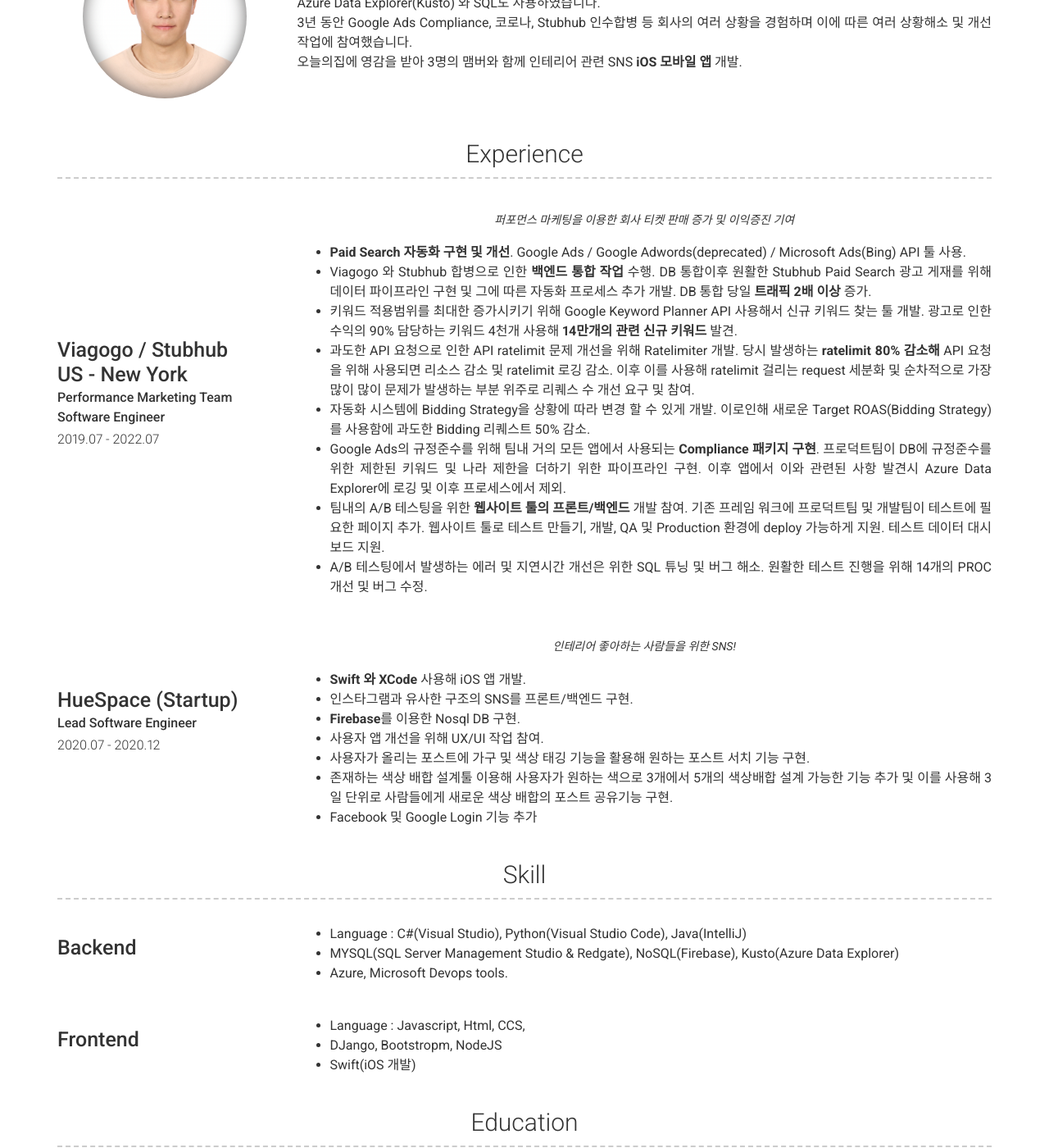
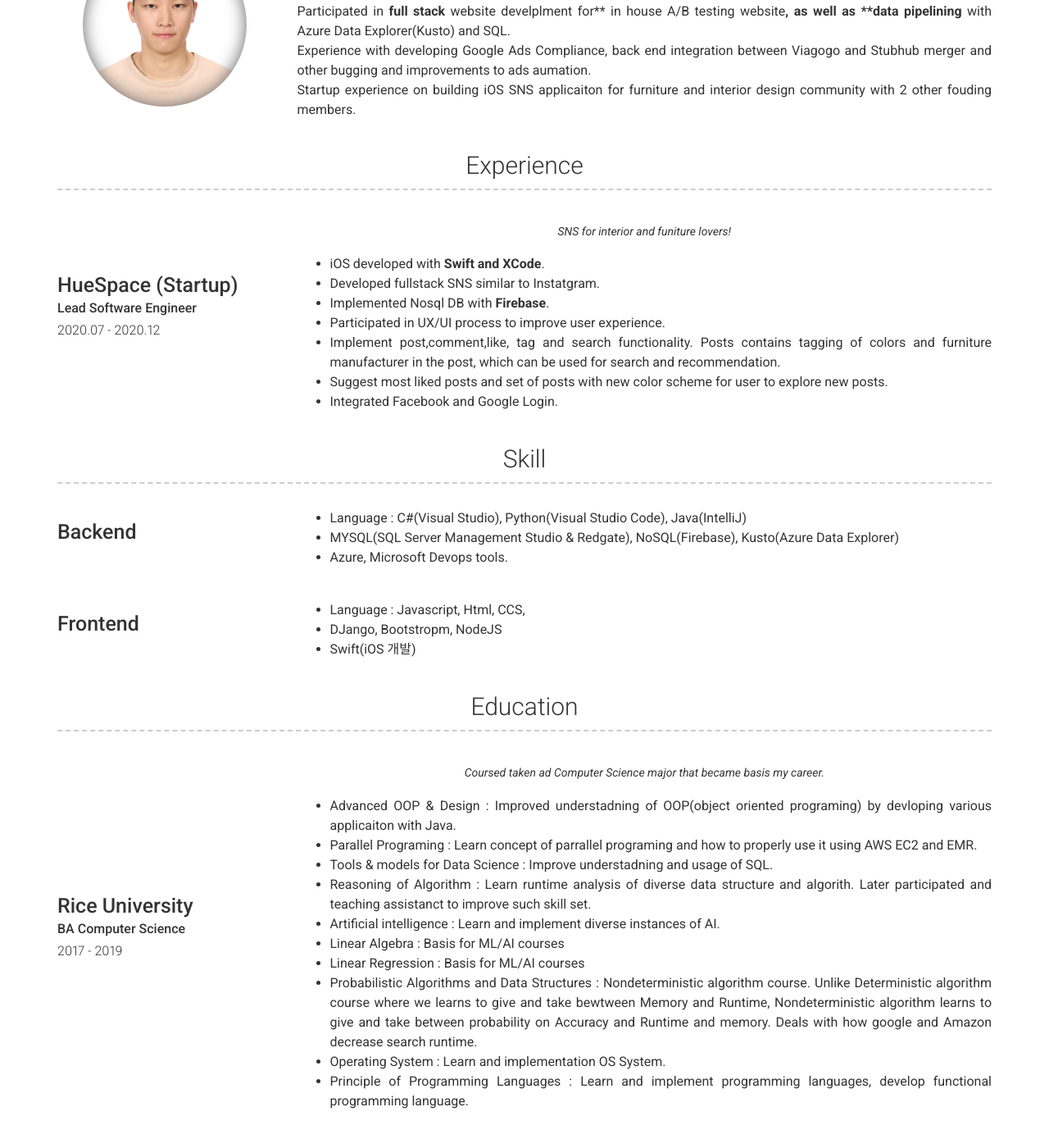
Before and after one commit to frank217/resume_eng, a Jekyll site: the page built from index.md, in a window 1280 px wide and 1400 px high, scrolled down 359 px. Shown: the whole window at 82% size. Built offline with Jekyll 4.4.1, drawn with Linux system fonts in a browser that asks for light colours; nearby versions of some CDN libraries; some of the changed text lies outside the part shown.

Commit message:
converted korean to english

```diff
--- a/_config.yml
+++ b/_config.yml
@@ -31,10 +31,10 @@ linkedin_username: dang-jun-we
 # orcid_username: 0000-0000-0000-0000
 
 # Additional icon links
-additional_links:
-- title: itsgoingto.be
-  icon: fas fa-globe
-  url: /images/Resume_Dang Jun We_2022_ENG.pdf
+# additional_links:
+#- title: itsgoingto.be
+#  icon: fas fa-globe
+#  url: /images/Resume_Dang Jun We_2022_ENG.pdf
 # - title: another link
 #   icon: font awesome brand icon name (eg. fab fa-twitter) (https://fontawesome.com/icons?d=gallery&m=free)
 #   url: Link url (eg. https://google.com)
@@ -49,12 +49,12 @@ additional_links:
 # about_title: About Me
 about_profile_image: images/profile.jpg
 about_content: | # this will include new lines to allow paragraphs
-  C# / Javascript / Python 기반의 3년차 백엔드 개발자로 3년동안 미국 뉴욕에 본사를 둔 Viagogo / Stubhub 의 퍼포먼스 마케팅팀 에서
-  **Paid Search 자동화 및 개선**을 주로 해왔습니다.<br/>
-  그 이외에도 팀내에 **A/B 테스팅 툴 웹사이트의 프런트/백엔드** 개발에 기여했으며,
-  자동화에 필요한 **데이타 파이프라이닝**을 위해 Azure Data Explorer(Kusto) 와 SQL도 사용하였습니다.<br/>
-  3년 동안 Google Ads Compliance, 코로나, Stubhub 인수합병 등 회사의 여러 상황을 경험하며 이에 따른 여러 상황해소 및 개선 작업에 참여했습니다.<br/>
-  오늘의집에 영감을 받아 3명의 맴버와 함께 인테리어 관련 SNS **iOS 모바일 앱** 개발.
+  Back-end Software Engineer with 3 years of experience. During 3 years, worked at Viagogo / Stubhub automating and improving Paid Search as part of Performance marketing team based in New York.
+  Experience with C# / Javascript / Python.<br/>
+  Participated in **full stack** website develplment for** in house A/B testing website**,
+  as well as **data pipelining** with Azure Data Explorer(Kusto) and SQL.<br/>
+  Experience with developing Google Ads Compliance, back end integration between Viagogo and Stubhub merger and other bugging and improvements to ads aumation.<br/>
+  Startup experience on building iOS SNS applicaiton for furniture and interior design community with 2 other fouding members.
 
 content:
   - title: Experience # Title for the section
@@ -67,39 +67,35 @@ content:
         sub_title: Performance Marketing Team Software Engineer
         caption:  2019.07 - 2022.07
         quote: >
-          퍼포먼스 마케팅을 이용한 회사 티켓 판매 증가 및 이익증진 기여
+          Utilize performance marketing to improve ticket sales.
         description: | # this will include new lines to allow paragraphs
-            * **Paid Search 자동화 구현 및 개선**. Google Ads / Google Adwords(deprecated) / Microsoft Ads(Bing) API 툴 사용.
-            * Viagogo 와 Stubhub 합병으로 인한 **백엔드 통합 작업** 수행. DB 통합이후 원활한 Stubhub Paid Search 광고 게재를 위해 데이터 파이프라인 구현
-            및 그에 따른 자동화 프로세스 추가 개발. DB 통합 당일 **트래픽 2배 이상** 증가.
-            * 키워드 적용범위를 최대한 증가시키기 위해 Google Keyword Planner API 사용해서 신규 키워드 찾는 툴 개발. 광고로 인한 수익의 90% 담당하는
-            키워드 4천개 사용해 **14만개의 관련 신규 키워드** 발견.
-            * 과도한 API 요청으로 인한 API ratelimit 문제 개선을 위해 Ratelimiter 개발. 당시 발생하는 **ratelimit 80% 감소해** API 요청을 위해 사용되면 리소스
-            감소 및 ratelimit 로깅 감소. 이후 이를 사용해 ratelimit 걸리는 request 세분화 및 순차적으로 가장 많이 많이 문제가 발생하는 부분 위주로 리퀘스 수 개선 요구 및 참여.
-            * 자동화 시스템에 Bidding Strategy을 상황에 따라 변경 할 수 있게 개발. 이로인해 새로운 Target ROAS(Bidding Strategy)를 사용함에 과도한 Bidding 리퀘스트 50% 감소.
-            * Google Ads의 규정준수를 위해 팀내 거의 모든 앱에서 사용되는 **Compliance 패키지 구현**. 프로덕트팀이 DB에 규정준수를 위한 제한된 키워드 및 나라 제한을
-            더하기 위한 파이프라인 구현. 이후 앱에서 이와 관련된 사항 발견시 Azure Data Explorer에 로깅 및 이후 프로세스에서 제외.
-            * 팀내의 A/B 테스팅을 위한 **웹사이트 툴의 프론트/백엔드** 개발 참여. 기존 프레임 워크에 프로덕트팀 및 개발팀이 테스트에 필요한 페이지 추가.
-            웹사이트 툴로 테스트 만들기, 개발, QA 및 Production 환경에 deploy 가능하게 지원. 테스트 데이터 대시보드 지원.
-            * A/B 테스팅에서 발생하는 에러 및 지연시간 개선은 위한 SQL 튜닝 및 버그 해소. 원활한 테스트 진행을 위해 14개의 PROC 개선 및 버그 수정.
+            * **Developed and improved automation of Paid Search**, using Google Ads / Google Adwords(deprecated) / Microsoft Ads(Bing) API tools.
+            * Back end integration between Viagogo and Stubhub. Developed addition data pipelining and automation process for Stubhub, more than doubling the traffic with paid search on the day of DB integration.
+            * Developed funcitonality to find new keywords using Google Keyword Planner API. Using **4k keywords** that constitutes 90% of sales, **found new 140k keywords**.
+            * Implmented RateLimiter to resolve API ratelimit related issues. Decreased **80% of ratelimit reqeusts**, thus reducing resources used to create request and log request result
+            by issuing semi-randomized gatetime upon ratelimit. Later categorized requests and utilize its data to improve ratelimit from highest occuring reqeuest.
+            * Developed functionality to alter Bidding Strategy depening on db data. Allowed usage of Target ROAS(Bidding Strategy) to reduce excessive Bidding request by 50%, which also helped with Ratelimit issue.
+            * In order to comply with Google Ads, created **Compliance package** used in almost every application. Compliacne package decides if ads are compliant based on db data that product team applies for
+             noncompliant keywords and blacklisted country. Package was used during creating of ads, request, and reports to prevent compliance issue and log any noncompliance issue found.
+            * Participated in creating in-house A/B testing website as fullstack engineer to improve visibility on Test state and data as well as streamlining A/B test process.
+            Supported front-end pages and back-end db integration for creation, development and deployment of A/B test to QA and PROD as well as dashboard for completed and ongoing test data.
+            * Expedited A/B testing process by debugging and tunning 14 SQL procs used by A/B Testing.
 
-      - layout: left
         title: HueSpace (Startup)
         #link: boringcompany.com
         # link_text: boringcompany.com
         sub_title: Lead Software Engineer
         caption:  2020.07 - 2020.12
         quote: >
-          인테리어 좋아하는 사람들을 위한 SNS!
+          SNS for interior and funiture lovers!
         description: | # this will include new lines to allow paragraphs
-            * **Swift 와 XCode** 사용해 iOS 앱 개발.
-            * 인스타그램과 유사한 구조의 SNS를 프론트/백엔드 구현.
-            * **Firebase**를 이용한 Nosql DB 구현.
-            * 사용자 앱 개선을 위해 UX/UI 작업 참여.
-            * 사용자가 올리는 포스트에 가구 및 색상 태깅 기능을 활용해 원하는 포스트 서치 기능 구현.
-            * 존재하는 색상 배합 설계툴 이용해 사용자가 원하는 색으로 3개에서 5개의 색상배합 설계 가능한 기능 추가 및
-            이를 사용해 3일 단위로 사람들에게 새로운 색상 배합의 포스트 공유기능 구현.
-            * Facebook 및 Google Login 기능 추가
+            * iOS developed with **Swift and XCode**.
+            * Developed fullstack SNS similar to Instatgram.
+            * Implemented Nosql DB with **Firebase**.
+            * Participated in UX/UI process to improve user experience.
+            * Implement post,comment,like, tag and search functionality. Posts contains tagging of colors and furniture manufacturer in the post, which can be used for search and recommendation.
+            * Suggest most liked posts and set of posts with new color scheme for user to explore new posts.
+            * Integrated Facebook and Google Login.
 
   - title: Skill # Title for the section
     layout: list # Type of content section (list/text)
@@ -134,19 +130,20 @@ content:
         caption: 2017 - 2019
         sub_title: BA Computer Science
         quote: >
-          라이스 대학 재학 당시 컴퓨터 과학의 기본이 되는 많은 수업을 들었으며 그 중 개발자로 도움이 되는 수업이 대부분이였습니다.
+          Coursed taken ad Computer Science major that became basis my career.
         description: | # this will include new lines to allow paragraphs
-          * Advanced OOP & Design : OOP 이해도 개선과 이를 위해 Java를 사용한 다양한 앱 구현.
-          * Parallel Programing : 병렬프로그래밍 수업. 병렬 프로그래밍의 배움과 이를 이용한 효률적 쓰래딩 이해도 개선. AWS EC2 와 EMR 사용.
-          * Tools & models for Data Science : SQL 사용법 및 이해도 개선.
-          * Reasoning of Algorithm : 알고리즘 수업. 이후에 이해도 증진을 위해 수업조교로도 활동.
-          * Artificial intelligence : 다양한 AI 구현 방법과 이를 이용한 사례 공부 및 구현.
-          * Linear Algebra : 선영대수학. ML/AI 수업을 위해서
-          * Linear Regression : 선영회귀. ML/AI 수업을 위해서
-          * Probabilistic Algorithms and Data Structures : 결정론적인 알고리즘이 아닌 확률론적인 알고리즘 수업.
-          메모리와 런타임의 2차원 교환인 아닌 정확도까지 포함 3차원적 비결정론적 알고리즘의 이해 및 구현.
-          * Operating System : OS 시스템 구현 수업
-          * Principle of Programming Languages : 프로그램 언어의 작동방법 이해와 개발에 참여.
+          * Advanced OOP & Design : Improved understadning of OOP(object oriented programing) by devloping various applicaiton with Java.
+          * Parallel Programing : Learn concept of parrallel programing and how to properly use it using AWS EC2 and EMR.
+          * Tools & models for Data Science : Improve understadning and usage of SQL.
+          * Reasoning of Algorithm : Learn runtime analysis of diverse data structure and algorith. Later participated and teaching assistanct to improve such skill set.
+          * Artificial intelligence : Learn and implement diverse instances of AI.
+          * Linear Algebra : Basis for ML/AI courses
+          * Linear Regression : Basis for ML/AI courses
+          * Probabilistic Algorithms and Data Structures : Nondeterministic algorithm course. Unlike Deterministic algorithm course where we learns to give and take bewtween Memory and Runtime,
+          Nondeterministic algorithm learns to give and take between probability on Accuracy and Runtime and memory. Deals with how google and Amazon decrease search runtime.
+          * Operating System : Learn and implementation OS System.
+          * Principle of Programming Languages : Learn and implement programming languages, develop functional programming language.
+
 #  - title: Projects # Title for the section
 #    layout: list # Type of content section (list/text)
 #    content:
--- a/_includes/header.html
+++ b/_includes/header.html
@@ -104,13 +104,8 @@
             </a>
           </li>
         {% endfor %}
-        <li>
-          <form method="get" action="\image\Resume_Dang Jun We_2022_ENG.pdf">
-            <button type="submit">Download!</button>
-         </form>
-        </li>
         <li><a href="./Resume.html" target="_blank">
-          <p>resume</p>
+          <p>resume download</p>
           </a></li>
       </ul>
 
```
